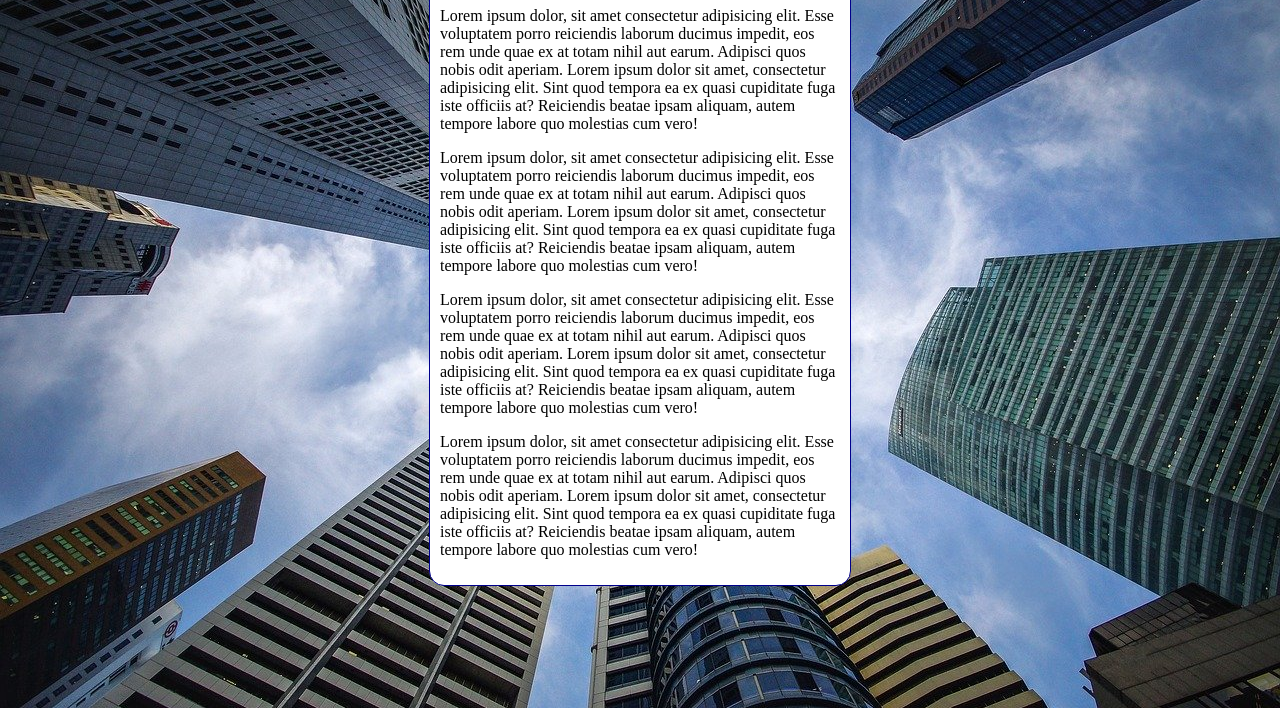
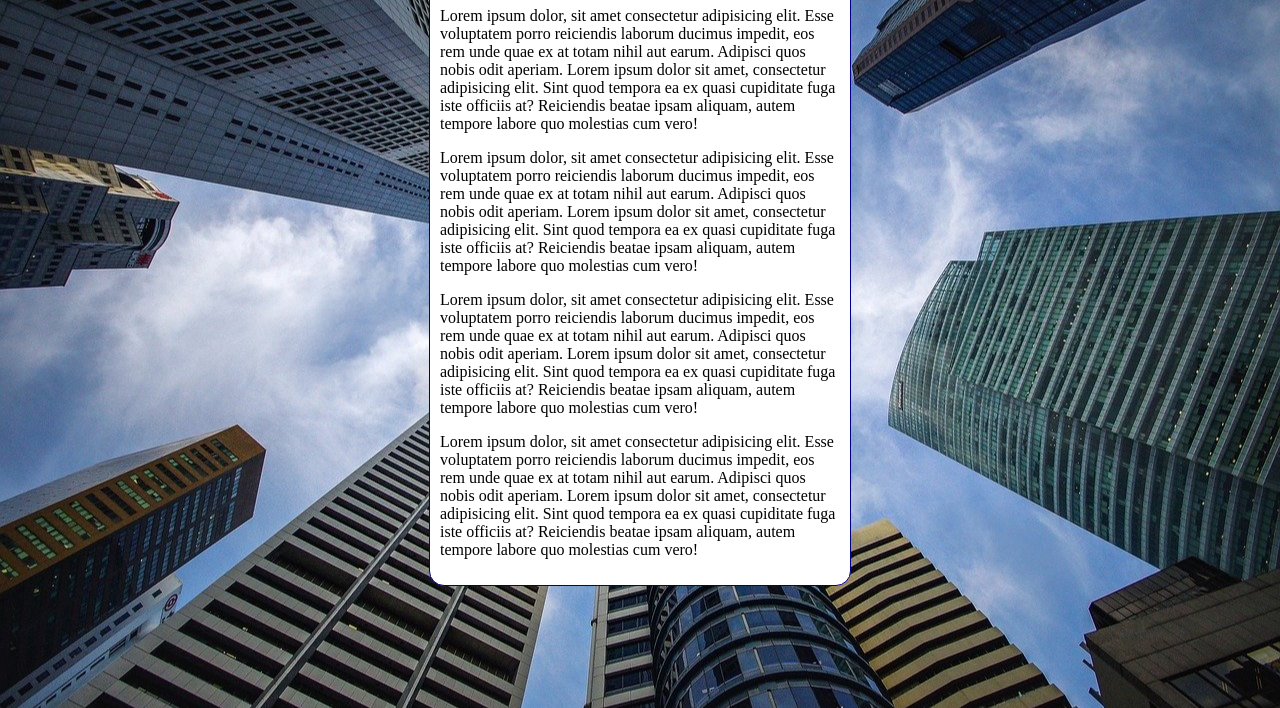
Before and after one commit to leandrovsdev/html-css, a plain HTML site: page exercícios/ex022/fundo006.html in a window 1280 px wide. Shown: the part 92-800 px from the top of the page. Drawn offline with Linux system fonts and the light colour scheme.

Commit message:
Atualização exercício 022

```diff
--- a/exercícios/ex022/fundo006.html
+++ b/exercícios/ex022/fundo006.html
@@ -4,18 +4,22 @@
     <meta charset="UTF-8">
     <meta http-equiv="X-UA-Compatible" content="IE=edge">
     <meta name="viewport" content="width=device-width, initial-scale=1.0">
-    <title>Document</title>
+    <title>Fundo fixo de tela</title>
     <style>
         body {
-            background-color: black;
+            /*background-color: black;
             background-image: url('imagens/wallpaper002.jpg');
-            background-position: top center;
+            background-position: center center;
             background-repeat: no-repeat;
+            background-size: cover;
+            background-attachment: fixed;
+            */
+            background: black url('imagens/wallpaper002.jpg') center center no-repeat fixed;
             background-size: cover;
         }
         main {
             background-color: white;
-            width: 400px;
+            max-width: 400px;
             padding: 10px;
             margin: auto;
             border: 1px solid darkblue;
```
